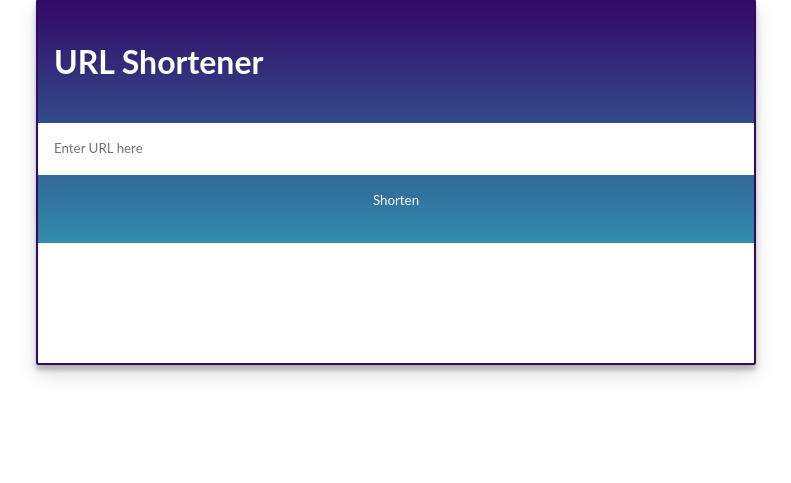
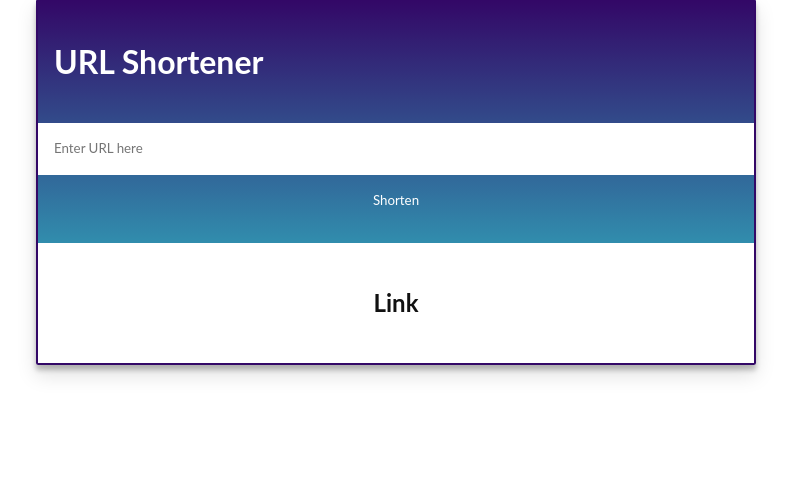
Before and after one commit to KennethNjuguna/URLShortener, a Django app: page / in a window 1280 px wide. Shown: the part 226-709 px from the top of the page, without its empty margins (244-1035 px from the left). Run offline with Django 4.2, Linux system fonts and the light colour scheme; some libraries are stand-ins or nearby versions.

Commit message:
Added Link.

```diff
--- a/urlshortener/templates/index.html
+++ b/urlshortener/templates/index.html
@@ -83,7 +83,7 @@
   </div>
   </form>
 
-  <section id="section"><h2></h2></section>
+  <section id="section"><h2>Link</h2></section>
 
 </main>
 
```
Also changed, not shown: urlshortener/db.sqlite3.
